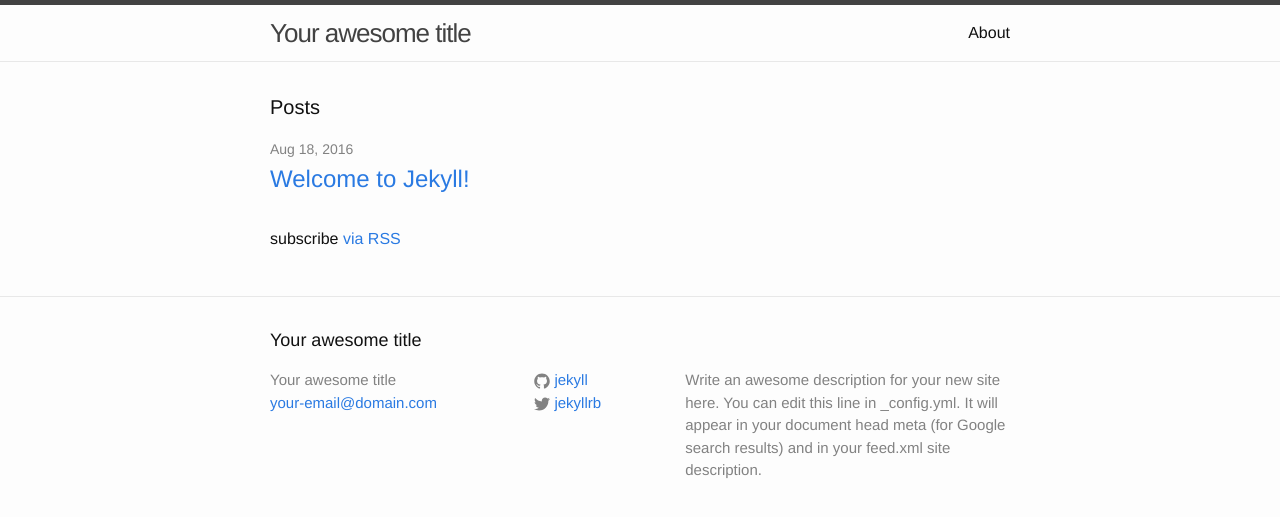
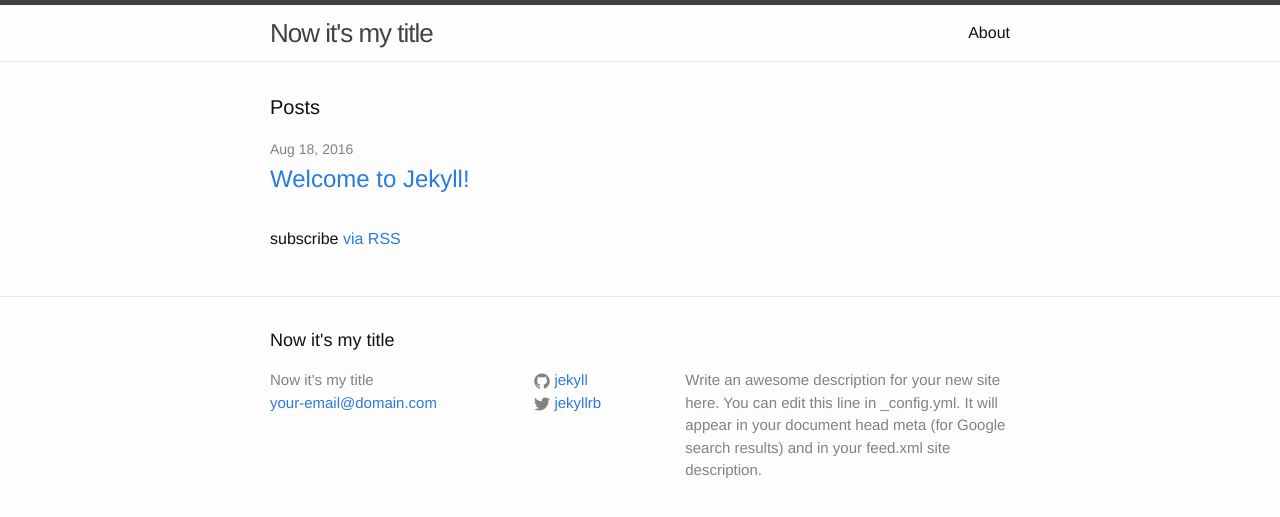
Before and after one commit to Nikmos/nikmos.github.io, a Jekyll site: the page built from index.html, in a window 1280 px wide. Shown: the top 517 px of the page. Built offline with Jekyll 4.4.1, drawn with Linux system fonts in a browser that asks for light colours.

Commit message:
Change title text

```diff
--- a/_config.yml
+++ b/_config.yml
@@ -6,7 +6,7 @@
 # 'jekyll serve'. If you change this file, please restart the server process.
 
 # Site settings
-title: Your awesome title
+title: Now it's my title
 email: your-email@domain.com
 description: > # this means to ignore newlines until "baseurl:"
   Write an awesome description for your new site here. You can edit this
```
